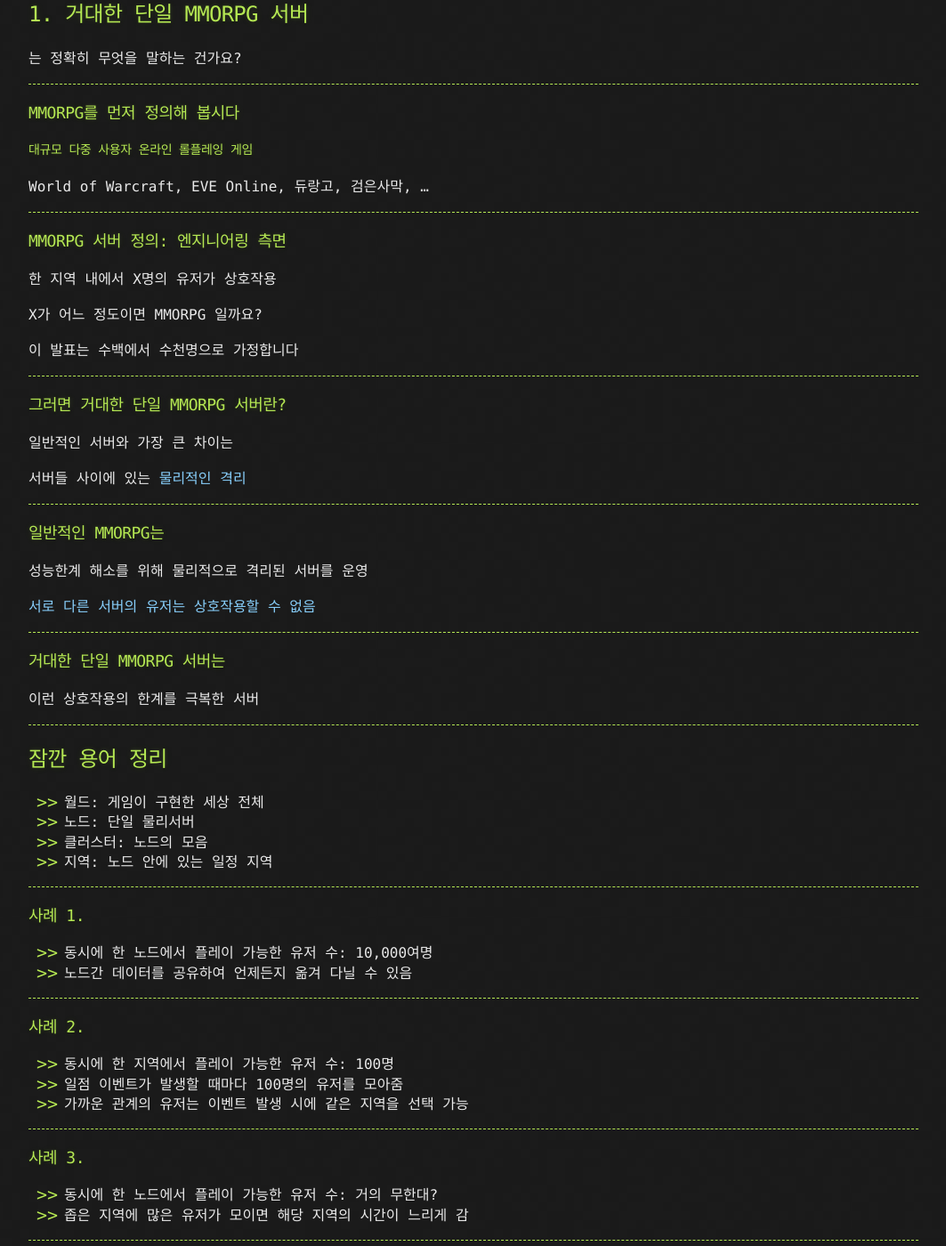
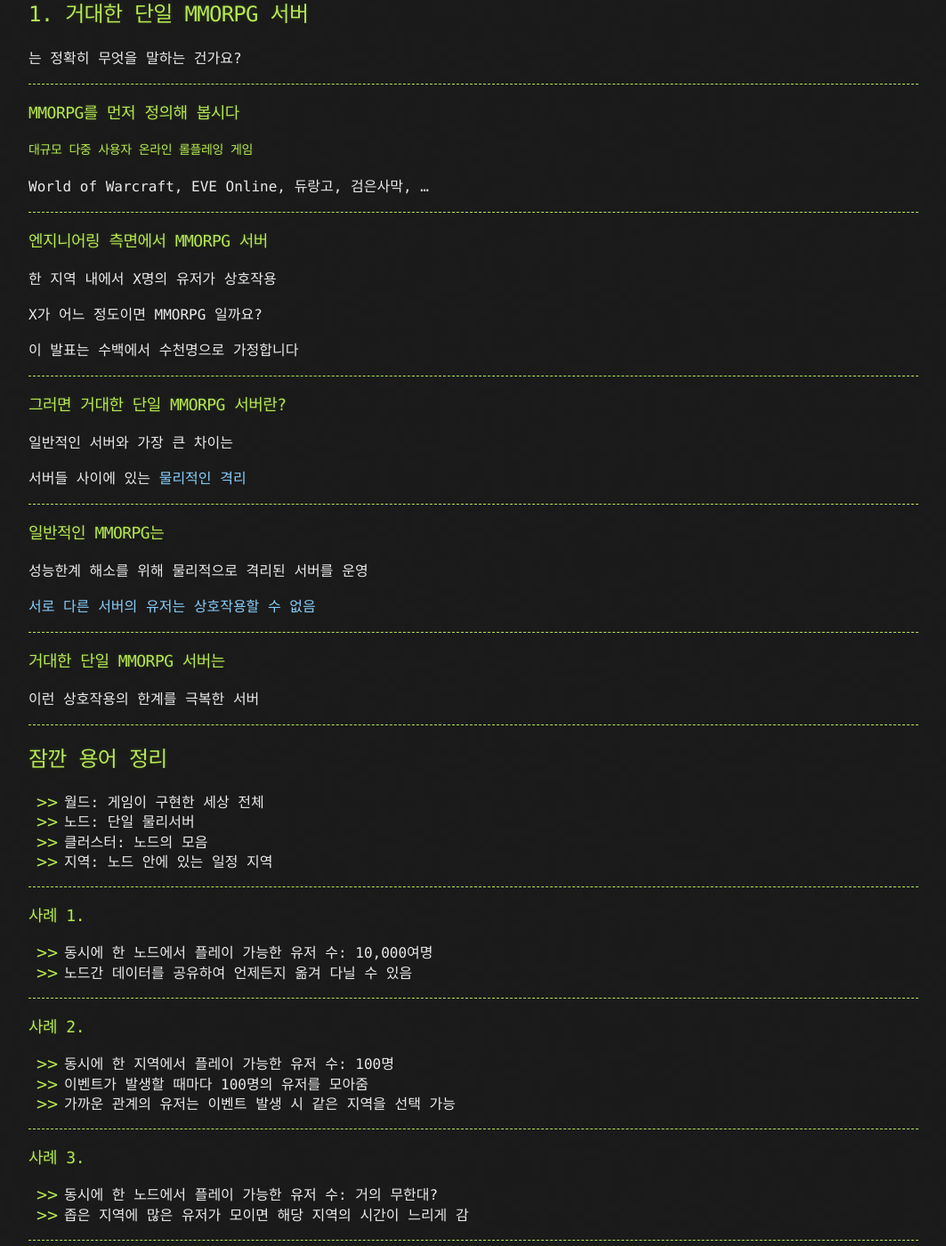
Before and after one commit to hueypark/hueypark.github.io, a Jekyll site: the page built from assets/slide/huge-single-mmorpg-server.md, in a window 1280 px wide and 1400 px high, scrolled down 566 px. Shown: the whole window at 89% size, without its empty margins (108-1171 px from the left). Built offline with Jekyll 4.4.1, drawn with Linux system fonts in a browser that asks for light colours; our own code applies the rules of GitHub Pages for plain Markdown files.

Commit message:
Update huge-single-mmorpg-server.md

```diff
--- a/assets/slide/huge-single-mmorpg-server.md
+++ b/assets/slide/huge-single-mmorpg-server.md
@@ -28,7 +28,7 @@
 
 ---
 
-### MMORPG 서버 정의: 엔지니어링 측면
+### 엔지니어링 측면에서 MMORPG 서버
 
 <span class="fragment">한 지역 내에서 X명의 유저가 상호작용</span>
 
@@ -79,8 +79,8 @@
 ### 사례 2.
 
 - 동시에 한 지역에서 플레이 가능한 유저 수: 100명
-- 일점 이벤트가 발생할 때마다 100명의 유저를 모아줌
-- 가까운 관계의 유저는 이벤트 발생 시에 같은 지역을 선택 가능
+- 이벤트가 발생할 때마다 100명의 유저를 모아줌
+- 가까운 관계의 유저는 이벤트 발생 시 같은 지역을 선택 가능
 
 ---
 
```
